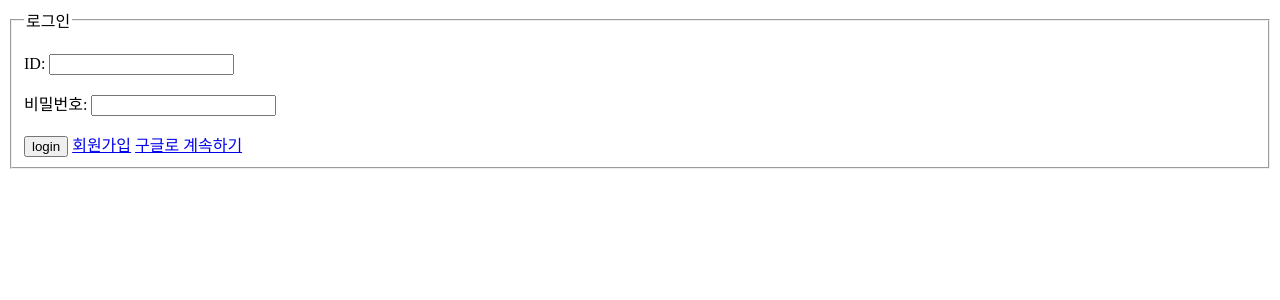
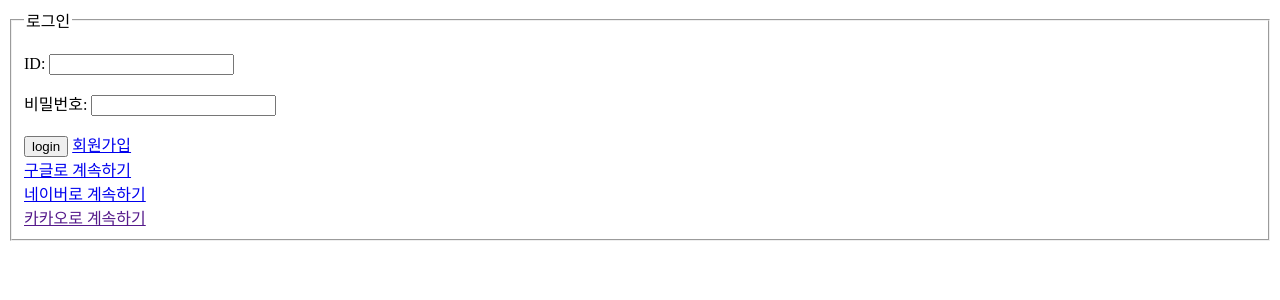
Before and after one commit to errorfixie/django-memo, a Django app: page / in a window 1280 px wide. Shown: the top 300 px of the page. Run offline with Django 3.2, Linux system fonts and the light colour scheme; some libraries are stand-ins or nearby versions.

Commit message:
네이버 소셜로그인 구현

```diff
--- a/config/settings.py
+++ b/config/settings.py
@@ -48,6 +48,7 @@ DJANGO_APPS = [
 
     # provider 구글
     'allauth.socialaccount.providers.google',
+    'allauth.socialaccount.providers.naver',
 ]
 
 PROJECT_APPS = ['user', 'memo']
--- a/templates/login.html
+++ b/templates/login.html
@@ -17,12 +17,15 @@
                     {% csrf_token %}
                         {{form.as_p}}
                         <input type="submit" value="login">
-                        <a href="{% url 'signup'%}">회원가입</a>
+                        <a href="{% url 'signup'%}">회원가입</a><br>
                 </form>
 
                 {% load socialaccount %}
                 {% providers_media_js %}
                 <a href="{% provider_login_url "google" %}">구글로 계속하기</a> <br>
+                <a href="{% provider_login_url "naver" %}">네이버로 계속하기</a> <br>
+                <a href="">카카오로 계속하기</a>
+
 
         </fieldset>
     </form>
```
